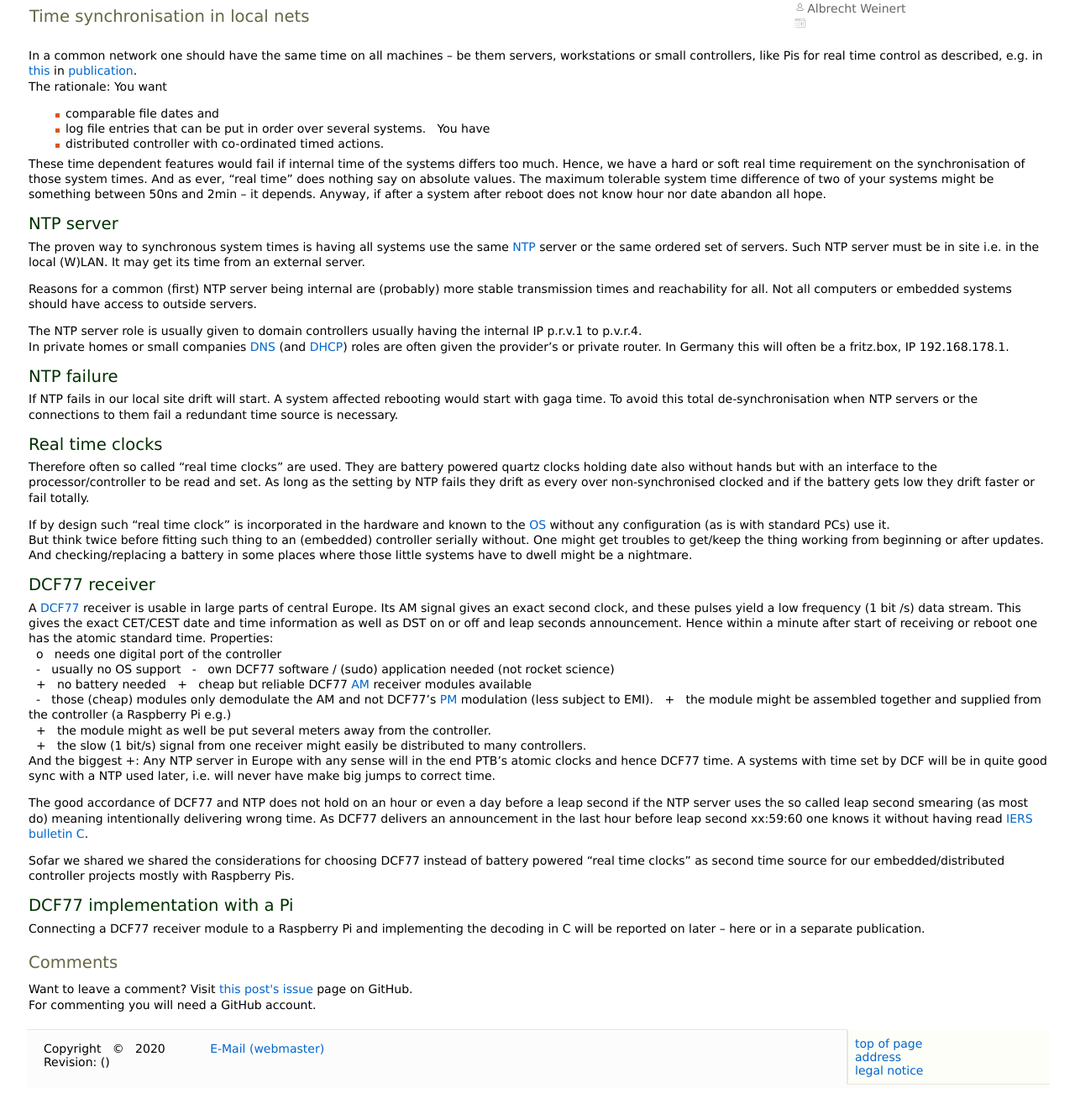
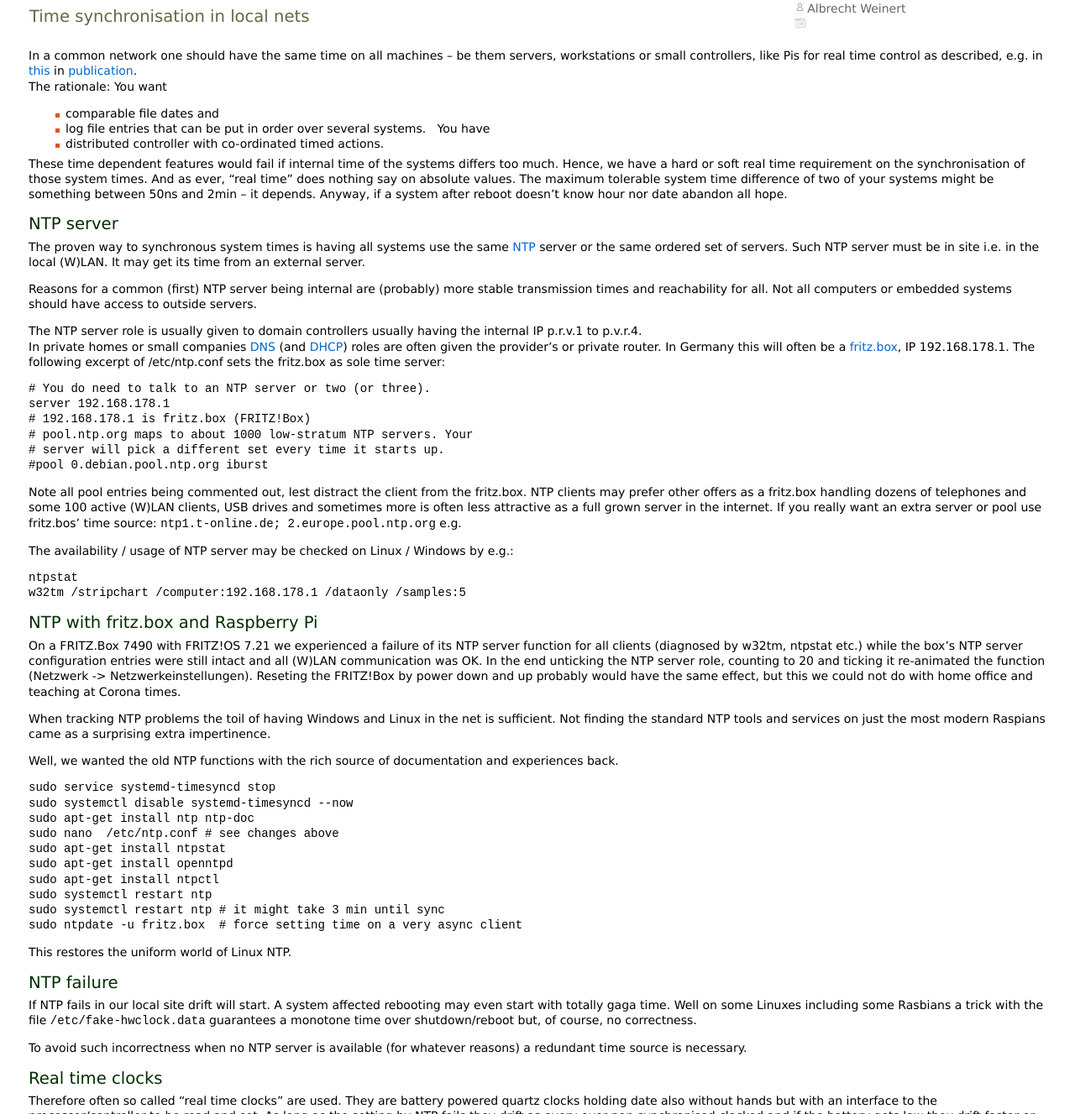
Before and after one commit to a-weinert/a-weinert.github.io, a Jekyll site: the page built from _posts/2020-10-08-timeSyncLocNet.md, in a window 1280 px wide and 1400 px high, scrolled down 460 px, cut to the strip 73-1400 px from the top of the window. Shown: the whole strip at 84% size. Built offline with Jekyll 4.4.1, drawn with Linux system fonts in a browser that asks for light colours; some of the changed text lies outside the part shown.

Commit message:
dfc77 post corrections

````diff
--- a/_posts/2020-10-08-timeSyncLocNet.md
+++ b/_posts/2020-10-08-timeSyncLocNet.md
@@ -31,13 +31,13 @@
 requirement on the synchronisation of those system times. And as ever,
 "real time" does nothing say on absolute values. The maximum tolerable
 system time difference of two of your systems might be something between
-50ns and 2min -- it depends. Anyway, if after a system after reboot does not
+50ns and 2min -- it depends. Anyway, if a system after reboot doesn't
 know hour nor date abandon all hope.
 
 ## NTP server
 
 The proven way to synchronous system times is having all systems use the
-same [NTP](#ntp-server "Net time protocol")  server or the same ordered
+same [NTP](#ntp-server "Net time protocol") server or the same ordered
 set of servers.
 Such NTP server must
 be in site i.e. in the local (W)LAN. It may get its
@@ -51,16 +51,78 @@
 the internal IP p.r.v.1 to p.v.r.4.
 In private homes or small companies
 [DNS](#ntp-server "Domain name system")  (and
-[DHCP](#ntp-server "Dynymic host configuration protocol")) roles
+[DHCP](#ntp-server "Dynamic host configuration protocol")) roles
 are often given the provider's or private router. In Germany this will
-often be a fritz.box, IP 192.168.178.1.
+often be a
+[fritz.box](#ntp-server "fritz.box is the name; FRITZ!Box is the product"),
+IP 192.168.178.1. The following excerpt of
+/etc/ntp.conf sets the fritz.box as sole time server:
+
+```
+# You do need to talk to an NTP server or two (or three).
+server 192.168.178.1
+# 192.168.178.1 is fritz.box (FRITZ!Box)
+# pool.ntp.org maps to about 1000 low-stratum NTP servers. Your
+# server will pick a different set every time it starts up.
+#pool 0.debian.pool.ntp.org iburst
+```
+
+Note all pool entries being commented out, lest distract the client from
+the fritz.box. NTP clients may prefer other offers as a fritz.box handling
+dozens of telephones and some 100 active (W)LAN clients, USB drives and
+sometimes more is often less attractive as a full grown server in the
+internet. If you really want an extra server or pool use fritz.bos' time
+source: ``` ntp1.t-online.de; 2.europe.pool.ntp.org ``` e.g.
+
+The availability / usage of NTP server may be checked on Linux / Windows by
+e.g.:
+```
+ntpstat
+w32tm /stripchart /computer:192.168.178.1 /dataonly /samples:5
+```
+
+## NTP with fritz.box and Raspberry Pi
+
+On a FRITZ.Box 7490 with FRITZ!OS 7.21 we experienced a failure of its NTP
+server function for all clients (diagnosed by w32tm, ntpstat etc.) while the
+box's NTP server configuration entries were still intact and all (W)LAN
+communication was OK. In the end unticking the NTP server role,
+counting to 20 and ticking it re-animated
+the function (Netzwerk -> Netzwerkeinstellungen).  Reseting the FRITZ!Box
+by power down and up probably would have the same effect, but this we
+could not do with home office and teaching at Corona times.
+
+When tracking NTP problems the toil of having Windows and Linux in the net
+is sufficient. Not finding the standard NTP tools and services on just the
+most modern Raspians came as a surprising extra impertinence.
+
+Well, we wanted the old NTP functions with the rich source of documentation
+and experiences back.
+```
+sudo service systemd-timesyncd stop
+sudo systemctl disable systemd-timesyncd --now
+sudo apt-get install ntp ntp-doc
+sudo nano  /etc/ntp.conf # see changes above
+sudo apt-get install ntpstat
+sudo apt-get install openntpd
+sudo apt-get install ntpctl
+sudo systemctl restart ntp
+sudo systemctl restart ntp # it might take 3 min until sync
+sudo ntpdate -u fritz.box  # force setting time on a very async client
+```
+This restores the uniform world of Linux NTP.
+
 
 ## NTP failure
 
 If NTP fails in our local site drift will start. A system affected rebooting
-would start with gaga time. To avoid this total de-synchronisation when NTP
-servers or the connections to them fail a redundant time source
-is necessary.
+may even start with totally gaga time. Well on some Linuxes including some
+Rasbians a trick with the file ```/etc/fake-hwclock.data```
+guarantees a monotone time over shutdown/reboot but, of course,
+no correctness.
+
+To avoid such incorrectness when no NTP server is available (for whatever
+reasons) a redundant time source is necessary.
 
 ## Real time clocks
 
@@ -72,22 +134,30 @@
 
 If by design such "real time clock" is incorporated in the hardware and
 known to the [OS](#real-time-clocks "Operating System")
-without any configuration (as is with standard PCs) use it.
-But think twice before fitting such thing to an (embedded) controller
-serially without. One might get troubles to get/keep the thing working
-from beginning or after updates. And checking/replacing a battery in some
-places where those little systems have to dwell might be a nightmare.
+without any configuration (as with standard PCs) use it.
+But think twice before adding such thing to, e.g., an embedded controller.
+One might get troubles to get/keep the thing working from beginning or
+after updates. And checking/replacing a battery in some places where
+those little systems have to dwell might be a nightmare.
 
 ## DCF77 receiver
 
 A [DCF77](#dcf77-receiver
  "the callsign of the long wave time transmitter in Mainflingen, D")
- receiver is usable in large parts of central Europe. Its AM signal
+receiver is usable in large parts of central Europe. Its 77,5 kHz carrier
+and the modulation is controlled by
+[PTB's](#dcf77-receiver "Physikalisch-Technische Bundesanstalt")
+atomic clocks providing the official time standard
+[UTC](#dcf77-receiver "Coordinated Universal Time") .
+
+Its [AM](#dcf77-receiver "amplitude modulation") signal
 gives an exact second clock, and these pulses yield a low frequency
-(1 bit /s) data stream. This gives the exact CET/CEST date and time
-information as well as DST on or off and leap seconds announcement.  Hence
-within a minute after start of receiving or reboot one has the atomic
-standard time. Properties:
+(1 bit /s) data stream. This gives the CET/CEST date and time
+information as well as DST on or off and leap seconds announcement.
+
+Hence when adding a DCF77 receiver to a controller/computer within a
+minute after start of receiving or reboot one has the atomic standard time.
+Properties:
  &nbsp; o &nbsp; needs one digital port of the controller
  &nbsp; - &nbsp; usually no OS support
  &nbsp; - &nbsp; own DCF77 software / (sudo) application needed (not  rocket
@@ -99,29 +169,36 @@
    and not DCF77's
   [PM](#dcf77-receiver "phase modulation") modulation
    (less subject to EMI).
- &nbsp; + &nbsp; the module might be assembled together and supplied
+ &nbsp; + &nbsp; the module might be assembled together *) and supplied
    from the controller (a Raspberry Pi e.g.)
  &nbsp; + &nbsp; the module might as well be put several meters away from
    the controller.
  &nbsp; + &nbsp; the slow (1 bit/s) signal from one receiver might easily
    be distributed to many controllers.
 And the biggest +:
-Any NTP server in Europe with any sense will in the end PTB's atomic
+Any NTP server in Europe with any sense will in the end use PTB's atomic
 clocks and hence DCF77 time. A systems with time set by DCF will be in quite
-good sync with a NTP used later, i.e. will never have make big jumps to
-correct time.
+good sync with a NTP used later and will not have make big jumps (or long
+adjustment times) to correct time.
 
-The good accordance of DCF77 and NTP does not hold on an hour or even a day
-before a leap second if the NTP server uses the so called leap second
-smearing (as most do) meaning intentionally delivering wrong time. As DCF77
-delivers an announcement in the last hour before leap second xx:59:60 one
-knows it without having read
+The good accordance of DCF77 and NTP does not hold on an hour before a leap
+second **) if the NTP server uses the so called leap second
+smearing as most do. This means NTP servers intentionally deliver the
+wrong time. As DCF77 delivers an announcement in the last hour before a leap
+second xx:59:60 one will know it without having read
 [IERS bulletin C](https://www.iers.org/SharedDocs/News/EN/BulletinC.html
 "Earth Rotation Services").
+_____
+<sup>Note *): It might be wise to put the receiver module and its ferrite antenna
+in an extra casing conected by a thin three wire (or two wire shielded)
+cable to the Pi or whatever controller.
+Note **): Might the Brexit reduce the power of the British admirality so,
+that the rest of the world can get rid of leap seconds.</sup>
 
-Sofar we shared we shared the considerations for choosing DCF77 instead
-of battery powered "real time clocks" as second time source for our
-embedded/distributed controller projects mostly with Raspberry Pis.
+
+Sofar we shared the considerations for choosing DCF77 instead
+of battery powered "real time clocks" as an extra redundant time source for
+our embedded/distributed controller projects mostly with Raspberry Pis.
 
 ## DCF77 implementation with a Pi
 
````
Also changed, not shown: other parts of _posts/2020-10-08-timeSyncLocNet.md (+2 -2 lines).
